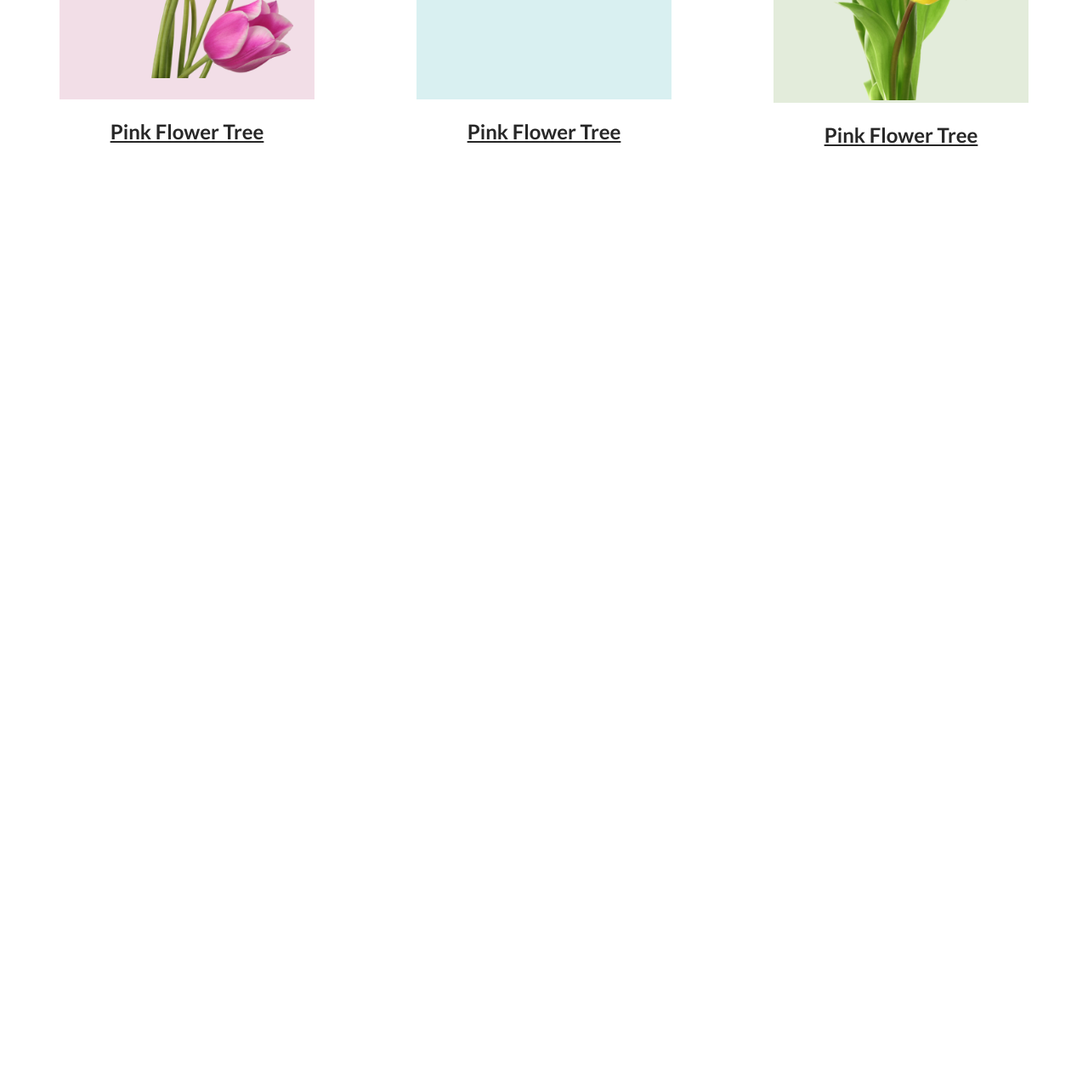
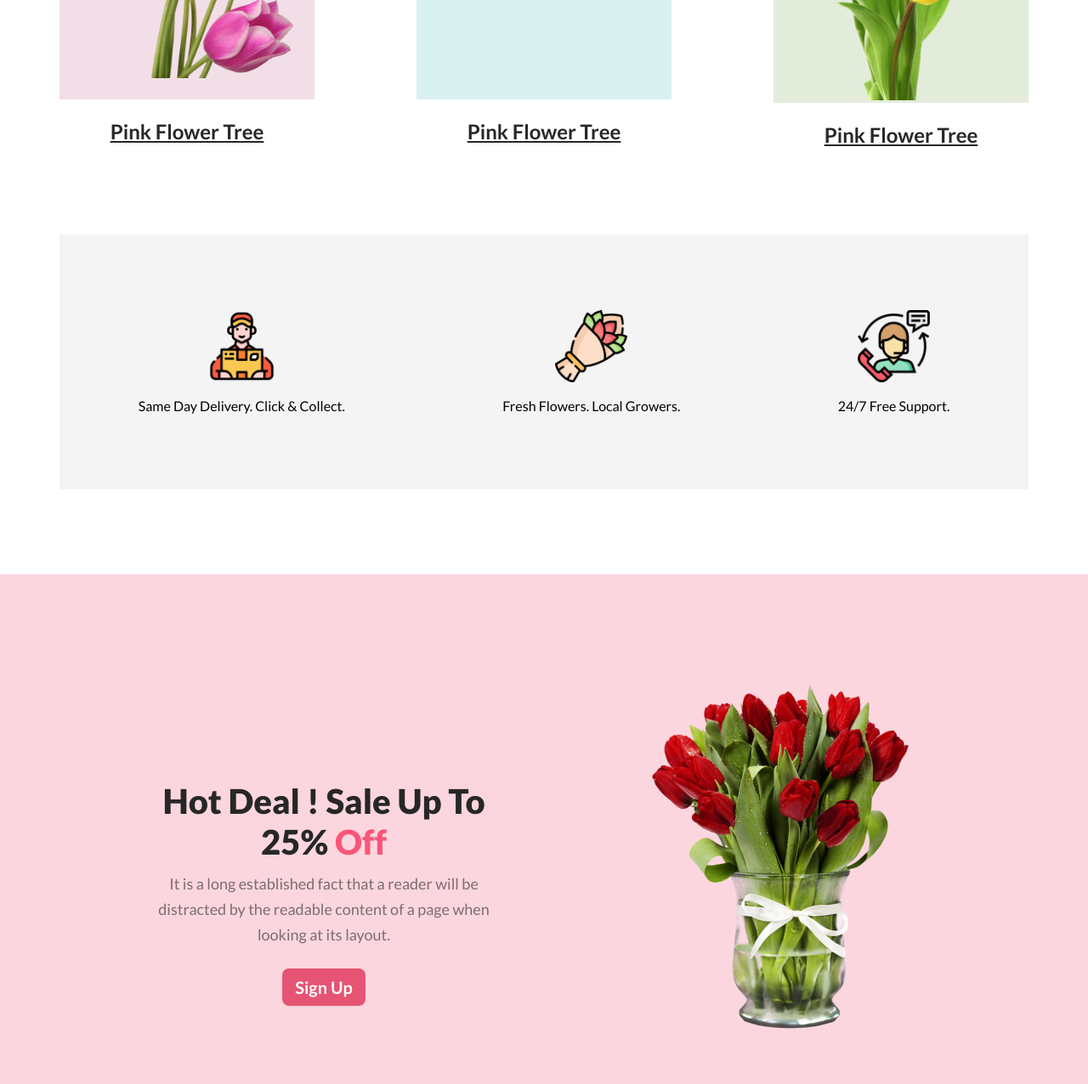
Before and after one commit to MD-YeakubNabi-Hridoy/Assignment-1, a plain HTML site: page index.html in a window 1280 px wide. Shown: the part 1325-2601 px from the top of the page at 85% size. Before the commit the page ends 1501 px from the top, so only its background shows below. Drawn offline with Linux system fonts and the light colour scheme.

Commit message:
service section and offer sectoin added

```diff
--- a/index.html
+++ b/index.html
@@ -45,6 +45,30 @@
                 </div>
             </div>
         </section>
+        <section class="services">
+            <div class="services-content">
+                <img src="./images/dm-icon.png" alt="Delivery-service">
+                <p>Same Day Delivery. Click & Collect.</p>
+            </div>
+            <div class="services-content">
+                <img src="./images/flower-icon.png" alt="Floweers">
+                <p>Fresh Flowers. Local Growers.</p>
+            </div>
+            <div class="services-content">
+                <img src="./images/support-icon.png" alt="support-icon">
+                <p>24/7 Free Support.</p>
+            </div>
+        </section>
+        <section class="offers">
+            <div class="offer-content">
+                <h3 class="common-title">Hot Deal ! Sale Up To 25% <span class="common-style">Off</span></h3>
+                <p class="common-description">It is a long established fact that a reader will be distracted by the readable content of a page when looking at its layout.</p>
+                <button class="common-btn">Sign Up</button>
+            </div>
+            <div class="offer-flower-img">
+                <img src="./images/discount.png" alt="offer-flower">
+            </div>
+        </section>
     </main>
     <footer>
 
--- a/styles/assignment.css
+++ b/styles/assignment.css
@@ -19,12 +19,16 @@
     color: #FFF;
     border: none;
     border-radius: 8px;
+    cursor: pointer;
 }
 .common-title{
     color: #272727;
     text-align: center;
     font-size: 40px;
     font-weight: 800;
+}
+.common-style{
+    color: #f95679;
 }
 /* header section css */
 .header{
@@ -52,8 +56,8 @@
     margin-bottom: 0px;
 }
 /* main section css */
-main{
-    max-width: 1140px;
+main section{
+    width: 1140px;
     text-align: center;
     margin: 0 auto;
 }
@@ -103,3 +107,35 @@ main{
     line-height: 35px;
 }
 /* Service section css */
+.services{
+    margin-top: 100px;
+    display: flex;
+    justify-content: space-around;
+    align-items: center;
+    height: 300px;
+    background-color: rgba(39, 39, 39, 0.05);
+}
+.services-content img{
+    width: 85px;
+    margin-bottom: 15px;
+}
+/* offer section css */
+.offers{
+    margin-top: 100px;
+    width: 100%;
+    display: flex;
+    justify-content: space-around;
+    align-items: center;
+    background-color: rgb(252, 214, 222);
+    height: 600px;
+}
+.offer-content{
+    padding: 150px 150px 0 150px;
+}
+.offer-content p{
+    margin: 10px 30px;
+}
+.offer-flower-img{
+    padding: 70px 200px 0 0;
+}
+/* instagram content css */
```
